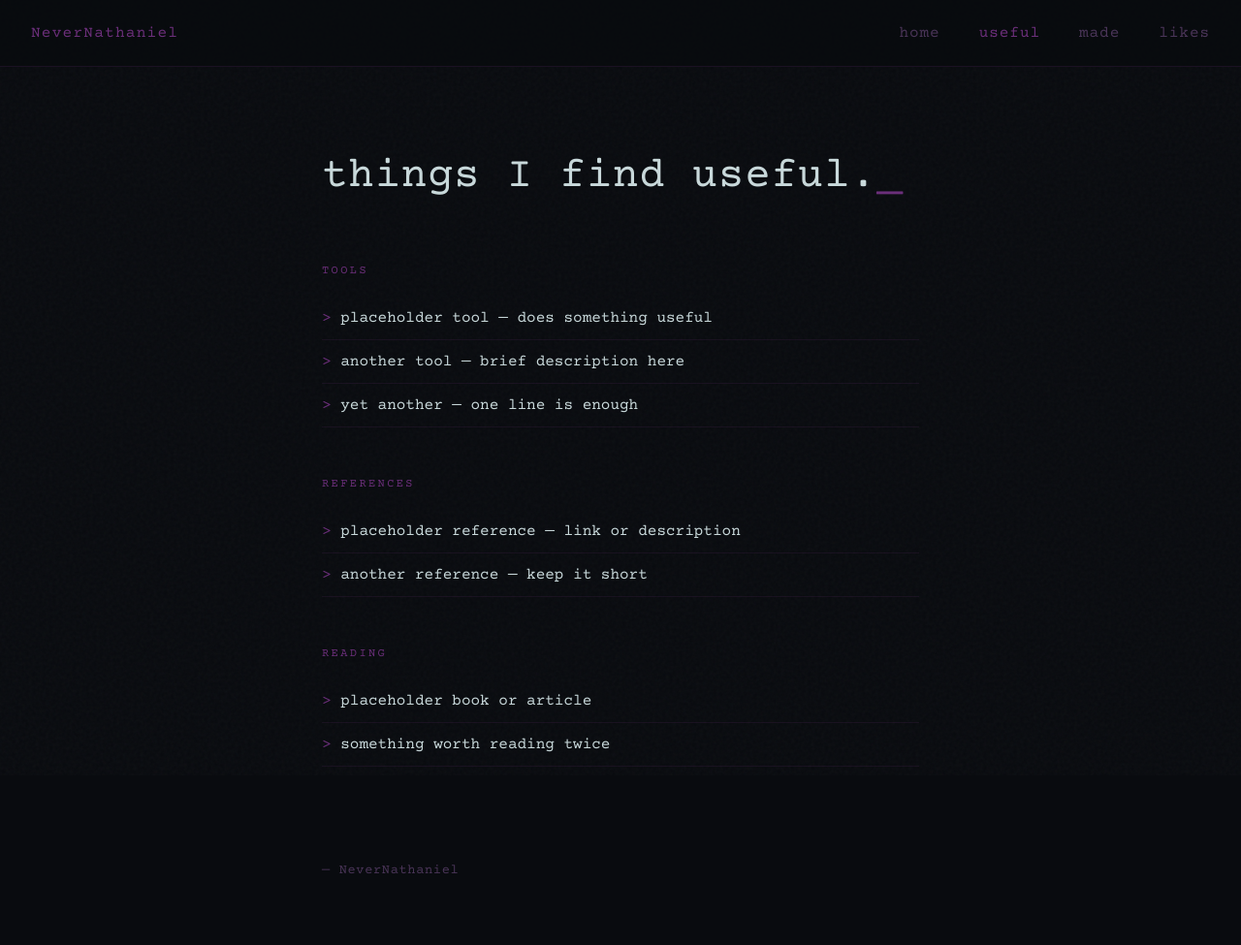
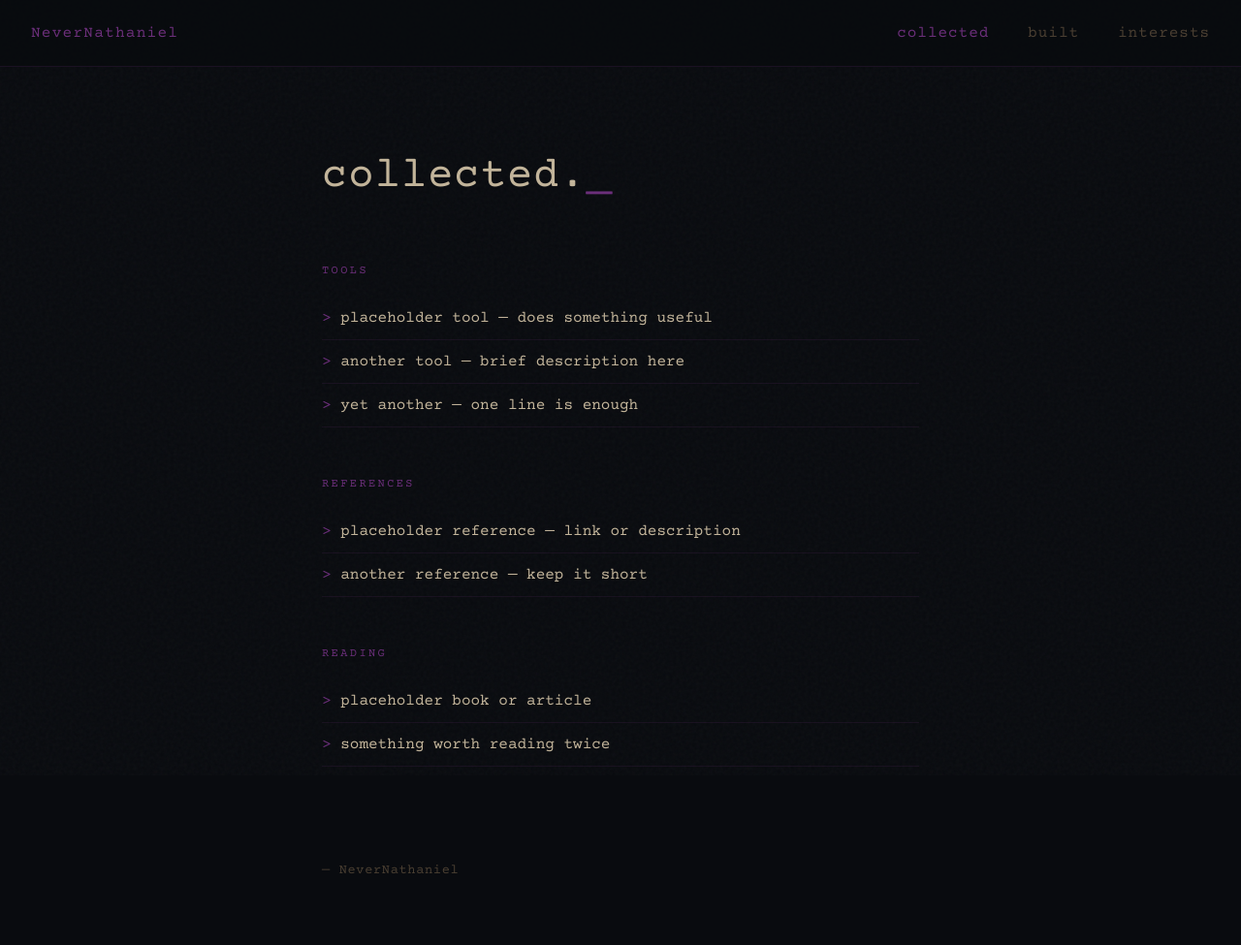
Before and after one commit to NeverNathaniel/NeverNathaniel.github.io, a plain HTML site: page useful.html in a window 1280 px wide. Shown: the whole page at 97% size. Drawn offline with nearby package versions, Linux system fonts and the light colour scheme.

Commit message:
style: relabel nav, remove home link, warm gold-grey text

```diff
--- a/css/style.css
+++ b/css/style.css
@@ -18,8 +18,8 @@
   --c9: #3e1f47;
   --c10: #4d194d;
   --bg: #090b0f;
-  --text: #c8d8da;
-  --text-dim: #4a3558;
+  --text: #c2b49a;
+  --text-dim: #4a3f32;
   --accent: #6b2f7a;
   --font: 'Courier Prime', 'Courier New', monospace;
 }
--- a/useful.html
+++ b/useful.html
@@ -3,7 +3,7 @@
 <head>
   <meta charset="UTF-8">
   <meta name="viewport" content="width=device-width, initial-scale=1.0">
-  <title>things I find useful — NeverNathaniel</title>
+  <title>collected — NeverNathaniel</title>
   <link rel="preconnect" href="https://fonts.googleapis.com">
   <link href="https://fonts.googleapis.com/css2?family=Courier+Prime:wght@400;700&display=swap" rel="stylesheet">
   <link rel="stylesheet" href="css/style.css">
@@ -12,10 +12,9 @@
   <nav>
     <span class="site-name"><a href="index.html">NeverNathaniel</a></span>
     <ul>
-      <li><a href="index.html">home</a></li>
-      <li><a href="useful.html" class="active">useful</a></li>
-      <li><a href="made.html">made</a></li>
-      <li><a href="likes.html">likes</a></li>
+      <li><a href="useful.html" class="active">collected</a></li>
+      <li><a href="made.html">built</a></li>
+      <li><a href="likes.html">interests</a></li>
     </ul>
   </nav>
 
@@ -51,7 +50,7 @@
     $(document).ready(function() {
       $('#hero').typewrite({
         actions: [
-          { type: 'things I find useful.' }
+          { type: 'collected.' }
         ],
         speed: 40,
         showCursor: true,
```
Also changed, not shown: index.html (+3 -4 lines), likes.html (+5 -6 lines), made.html (+5 -6 lines).
